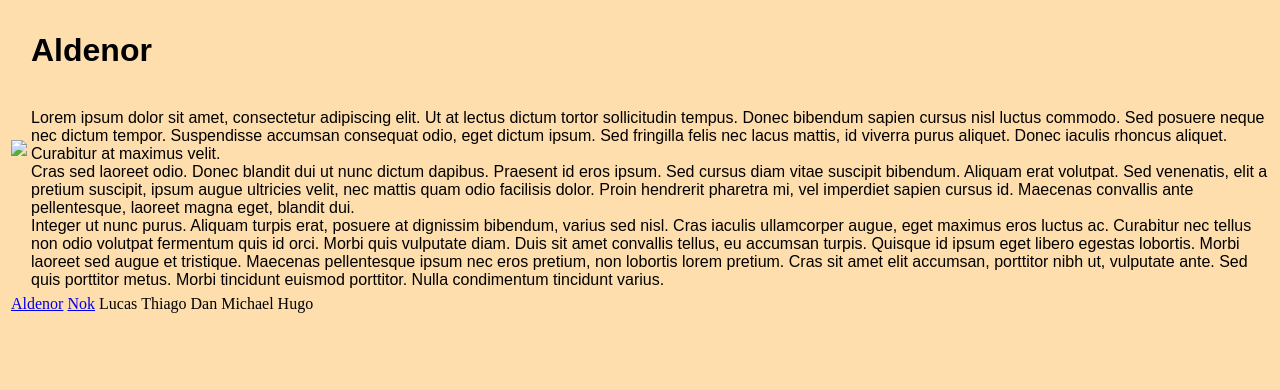
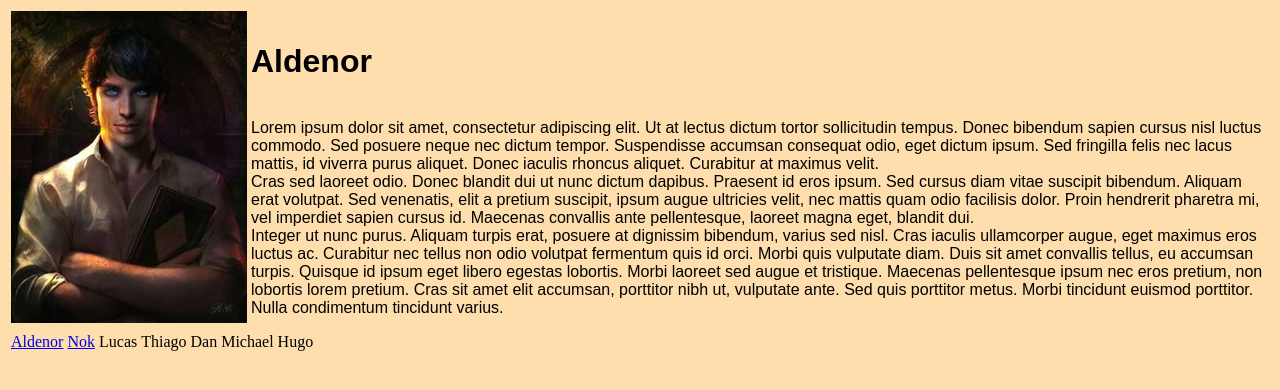
Before and after one commit to Ropazs/Liniria, a plain HTML site: page PJ/Aldenor.html in a window 1280 px wide. Drawn offline with Linux system fonts and the light colour scheme.

Commit message:
Update Aldenor.html

```diff
--- a/PJ/Aldenor.html
+++ b/PJ/Aldenor.html
@@ -7,7 +7,7 @@
     <body bgcolor="#FFDEAD">
         <table>
             <tr>
-                <td><img src="IMAGENS/Aldenor.jpg"></td>
+                <td><img src="https://ropazs.github.io/IMAGENS/Aldenor.jpg"></td>
                 <td><h1><font face="arial">Aldenor</font></h1>
                     <font face="arial">
                     <br>Lorem ipsum dolor sit amet, consectetur adipiscing elit. Ut at lectus dictum tortor sollicitudin tempus. Donec bibendum sapien cursus nisl luctus commodo. Sed posuere neque nec dictum tempor. Suspendisse accumsan consequat odio, eget dictum ipsum. Sed fringilla felis nec lacus mattis, id viverra purus aliquet. Donec iaculis rhoncus aliquet. Curabitur at maximus velit.
```
